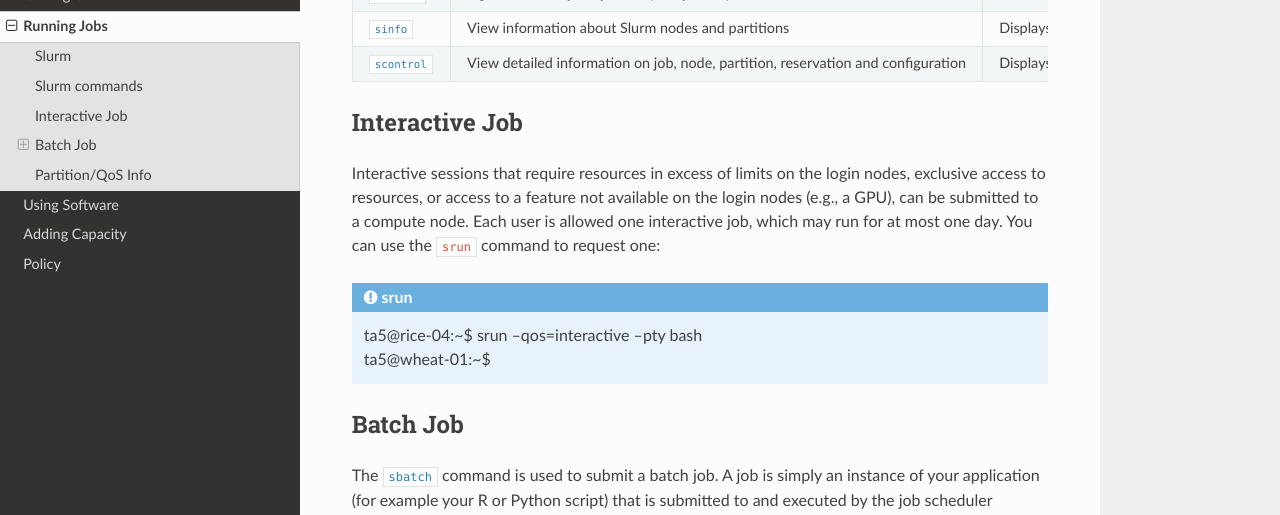
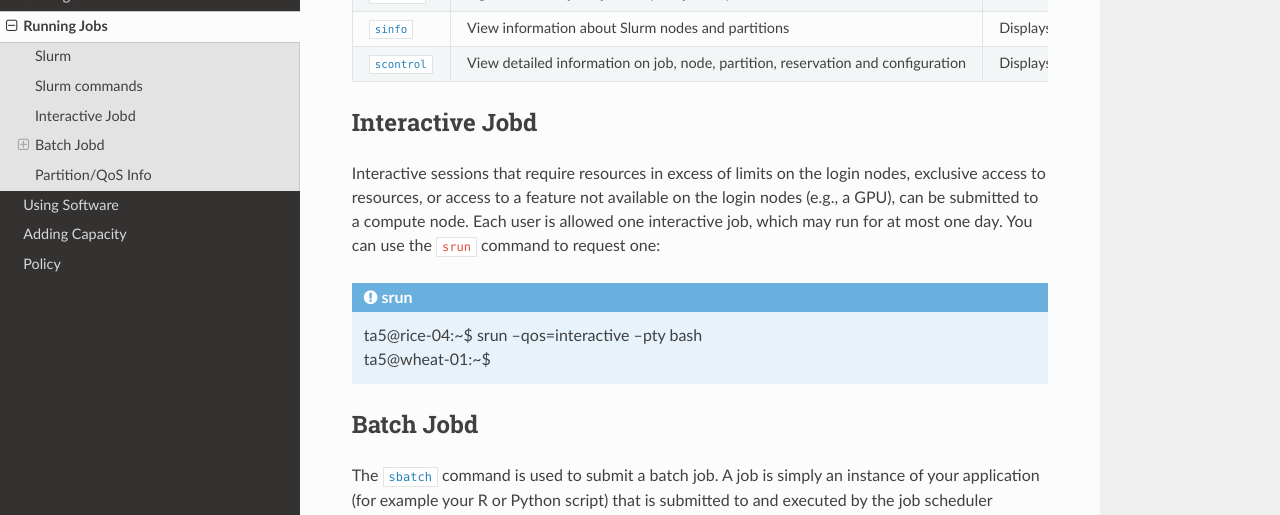
Before and after one commit to stanford-rc/farmshare-docs, an MkDocs documentation site: the page built from docs/slurm.md, in a window 1280 px wide and 900 px high, scrolled down 682 px. Shown: the part 154-669 px from the top of the window. Built offline with MkDocs 1.6.1, drawn with Linux system fonts in a browser that asks for light colours; nearby versions of some CDN libraries.

Commit message:
updated mamba and slurm batch sections

```diff
--- a/docs/slurm.md
+++ b/docs/slurm.md
@@ -22,7 +22,7 @@ main Slurm commands to submit jobs are listed in the table below:
 | [`sinfo`](https://slurm.schedmd.com/sinfo.html) | View information about Slurm nodes and partitions | Displays partition information |
 | [`scontrol`](https://slurm.schedmd.com/scontrol.html) | View detailed information on job, node, partition, reservation and configuration | Displays detailed Slurm information |
 
-## Interactive Job
+## Interactive Jobd
 
 Interactive sessions that require resources in excess of limits on the login nodes, exclusive access to resources, or access to a feature not available on the login nodes (e.g., a GPU), can be submitted to a compute node. Each user is allowed one interactive job, which may run for at most one day. You can use the `srun` command to request one:
 
@@ -30,7 +30,7 @@ Interactive sessions that require resources in excess of limits on the login nod
     ta5@rice-04:~$ srun --qos=interactive --pty bash
     ta5@wheat-01:~$
 
-## Batch Job
+## Batch Jobd
 
 The [`sbatch`](https://slurm.schedmd.com/sbatch.html) command is used to submit a batch job. A job is simply an instance of your application (for example your R or Python script) that is submitted to and executed by the job scheduler (Slurm). When you submit a job with the `sbatch` command it's called a batch job. Options are used to request specific resources (including runtime), and can be provided either on the command line or, using a special syntax, in the script file itself.
 
```
